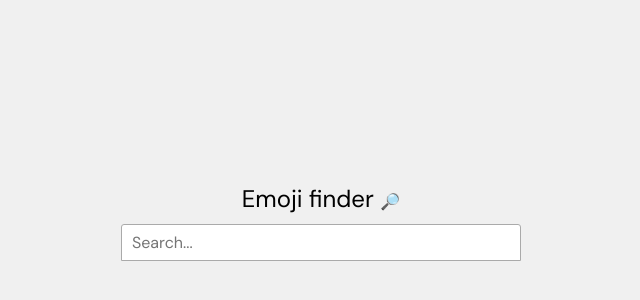
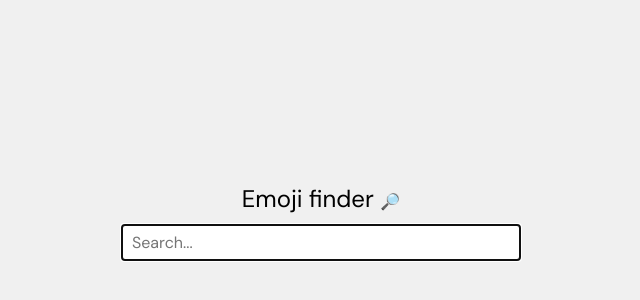
Before and after one commit to rolandjlevy/react-emoji-finder, a React (Create React App) app: page / in a window 1280 px wide. Shown: the part 30-330 px from the top of the page, without its empty margins (319-959 px from the left). Built offline with nearby package versions, Linux system fonts and the light colour scheme.

Commit message:
Updated readme

```diff
--- a/src/SearchEmojis.js
+++ b/src/SearchEmojis.js
@@ -1,4 +1,4 @@
-import React, { useState } from 'react';
+import React, { useState, useEffect, useRef } from 'react';
 import copy from 'copy-text-to-clipboard';
 import toast, { Toaster } from 'react-hot-toast';
 import { getOptions } from './toastOptions';
@@ -7,6 +7,13 @@ import emoji from 'node-emoji';
 const SearchEmojis = () => {
   const [query, setQuery] = useState('');
   let results = emoji.search(query);
+  const searchInput = useRef(null);
+
+  useEffect(() => {
+    if (searchInput.current) {
+      searchInput.current.focus();
+    }
+  }, []);
 
   const handleKeyUp = (e) => {
     const input = e.target.value.toLowerCase();
@@ -35,6 +42,7 @@ const SearchEmojis = () => {
           onInput={handleInput}
           className="search-input"
           placeholder="Search..."
+          ref={searchInput}
         />
         {query.length && results.length ?
           (<ul className="search-results">
```
Also changed, not shown: 1 other file (tests, documents, lock files or other folders).
